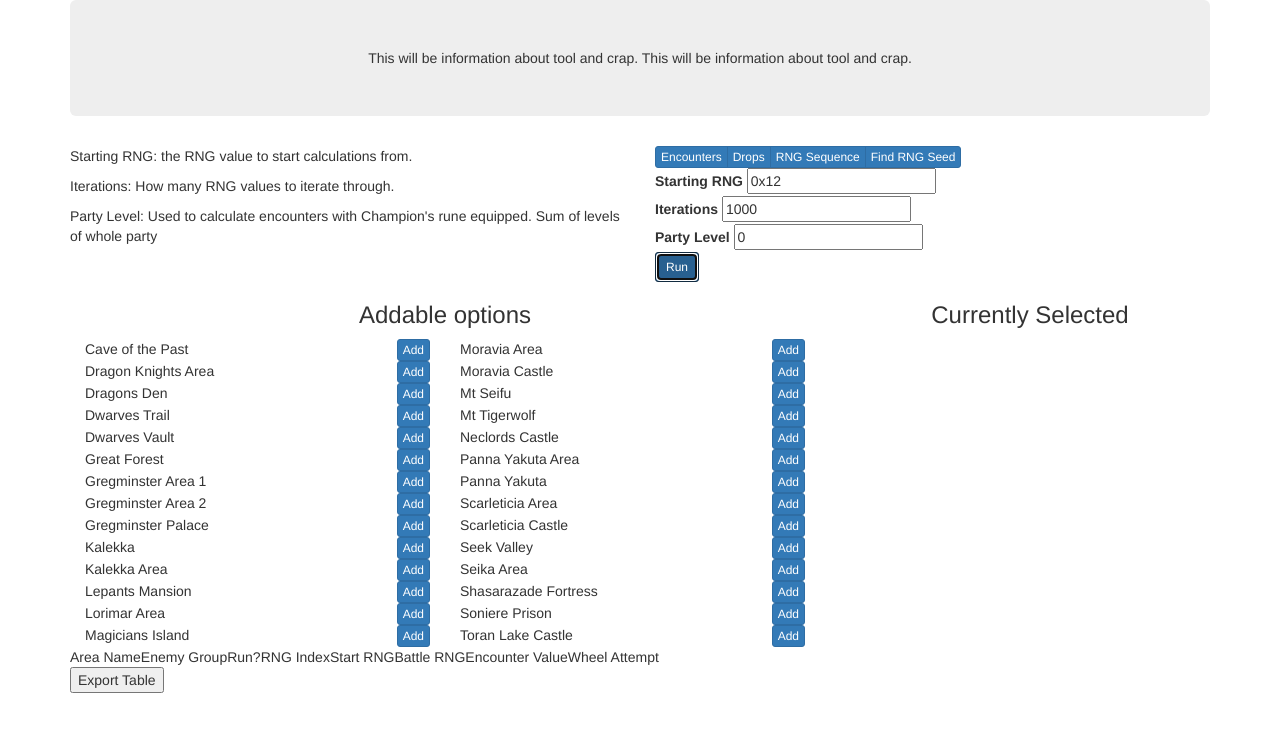
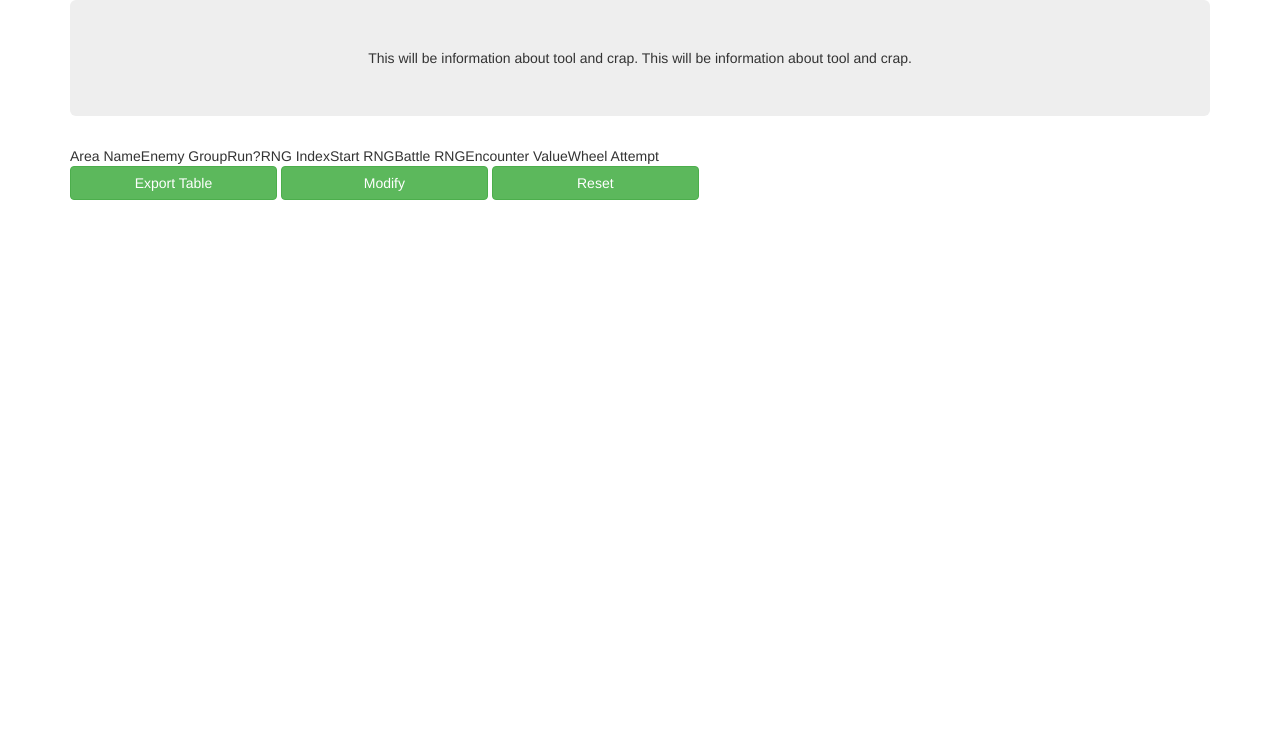
Before and after one commit to ak505188/SuikodenRNG, a plain HTML site: page index.html in a window 1280 px wide. Both pictures are taken after a click on the button "Run". Drawn offline with Linux system fonts and the light colour scheme.

Commit message:
Show/hide form/table when ran/reset

```diff
--- a/index.html
+++ b/index.html
@@ -19,6 +19,7 @@
       This will be information about tool and crap.
       This will be information about tool and crap.
     </div>
+    <div id="form-container">
       <div class="row">
         <div class="col-md-6">
           <p class="rng">Starting RNG: the RNG value to start calculations from.</p>
@@ -75,13 +76,10 @@
           <div id="currently_selected"></div>
         </div>
       </div>
+    </div>
     <div>
-      <div class="table-responsive">
+      <div class="table-responsive" id="table-container">
         <table id="table"></table>
-      </div>
-      <button onclick="download(generateCSVFromJSON(fightList), 'EncounterTable.csv')">
-        Export Table
-      </button>
-    </div>
-  </div>
-</body>
+        <input class="btn btn-success btn-large" onclick="download(generateCSVFromJSON(fightList), 'EncounterTable.csv')" value="Export Table">
+        <input class="btn btn-success btn-large" onclick="modify()" value="Modify">
+        <input class="btn btn-success btn-large" onclick="reset()" value="Reset">
--- a/js/index.js
+++ b/js/index.js
@@ -14,6 +14,7 @@ function selectMode() {
       $('#addEnemyGroup').hide();
       $('#addable_and_selected').show();
       fillAddableAreas();
+      fillCurrentlySelectedAreas();
       break;
     case 'drops':
       $('.rng').show();
@@ -42,10 +43,23 @@ function selectMode() {
       $('#addEnemyGroup').show();
       $('#addable_and_selected').show();
       fillAddableEnemies();
+      fillCurrentlySelectedEnemies();
       break;
     default:
       console.error('Default switch should never be hit.');
   }
+}
+
+function modify() {
+  $('#table-container').hide();
+  $('#form-container').show();
+  selectMode();
+}
+
+function reset() {
+  selectedAreas = [];
+  fightList = [];
+  modify();
 }
 
 function addArea(area) {
@@ -228,4 +242,6 @@ function run() {
       alert('RNG found: ' + areas[area].findRNG(fightList));
       break;
   }
+  $('#form-container').hide();
+  $('#table-container').show();
 }
--- a/js/init.js
+++ b/js/init.js
@@ -43,5 +43,6 @@ window.onload = function() {
   areas = initAreas(enemies);
   createAreaSelector(enemies);
   createEnemyGroupSelector(enemies);
+  $('#table-container').hide();
   changeMode('encounters');
 };
```
Lines whose indentation alone changed are shown as unchanged.
